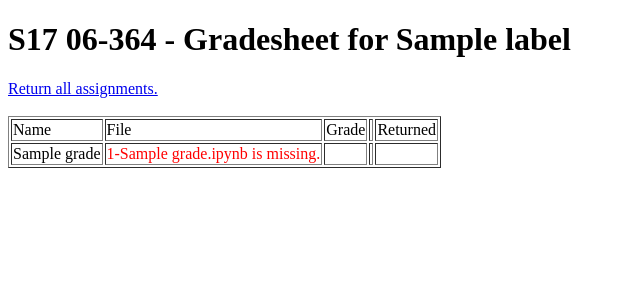
After one commit to jkitchin/s17-06364, a Flask app: template techela/templates/grade-assignment.html in a window 1280 px wide. The commit adds this page. Shown: the top 300 px of the page, without its empty margins (0-640 px from the left). Run offline with Flask 2, Linux system fonts and the light colour scheme; the template is opened without the code that fills it: most values are stand-ins (such as "Sample title", 1, 10 or a date in 2020); parts of the project's set-up code (start-up, migrations or seed data) failed here and were passed over; some libraries are stand-ins or nearby versions.

Commit message:
significant set of changes to add admin pages
hopefully fix some issues for students.

```diff
--- a/setup.py
+++ b/setup.py
@@ -1,7 +1,7 @@
 from setuptools import setup
 
 setup(name='techela',
-      version='0.3.2',
+      version='0.4',
       description='Utilities for techela.',
       url='http://github.com/jkitchin/s17-06364',
       author='John Kitchin',
--- a/techela/__init__.py
+++ b/techela/__init__.py
@@ -1,4 +1,5 @@
 """A flask of techela."""
+from pkg_resources import get_distribution
 
 import os
 import json
@@ -6,13 +7,18 @@ import smtplib
 import subprocess
 import time
 import urllib
+import shutil
 import sys
 
 from email import encoders
 from email.mime.base import MIMEBase
+from email.mime.text import MIMEText
 from email.mime.multipart import MIMEMultipart
 
 from flask import Flask, render_template, redirect, url_for, request
+
+__version__ = get_distribution('techela').version
+
 app = Flask(__name__)
 
 COURSE = 's17-06364'
@@ -53,7 +59,7 @@ def hello():
     if not os.path.exists(CONFIG):
         return redirect(url_for('setup_view'))
 
-    with open(CONFIG) as f:
+    with open(CONFIG, encoding='utf-8') as f:
         data = json.loads(f.read())
         ANDREWID = data['ANDREWID']
         NAME = data['NAME']
@@ -67,7 +73,7 @@ def hello():
         print('Unable to download the course json file!!!!!!')
         ONLINE = False
 
-    with open('{}/s17-06364.json'.format(COURSEDIR)) as f:
+    with open('{}/s17-06364.json'.format(COURSEDIR), encoding='utf-8') as f:
         data = json.loads(f.read())
 
     # First get lecture status
@@ -101,7 +107,7 @@ def hello():
     turned_in = []
     for path in assignment_paths:
         if os.path.exists(path):
-            with open(path) as f:
+            with open(path, encoding='utf-8') as f:
                 d = json.loads(f.read())
                 ti = d['metadata'].get('TURNED-IN', None)
                 if ti:
@@ -116,6 +122,7 @@ def hello():
                            ANDREWID=ANDREWID,
                            NAME=NAME,
                            ONLINE=ONLINE,
+                           version=__version__,
                            lectures=list(zip(lecture_labels, lecture_status)),
                            assignments4templates=list(zip(assignment_labels,
                                                           assignment_paths,
@@ -293,3 +300,219 @@ def submit_post():
         s.quit()
 
     return redirect(url_for('hello'))
+
+# * Admin
+
+@app.route('/admin')
+def admin():
+    "Setup admin page."
+    # First install the new key bindings.
+    import notebook.nbextensions
+    from notebook.services.config import ConfigManager
+
+    import techela
+    js = '{}/{}'.format(techela.__path__[0], 'static/techela.js')
+    notebook.nbextensions.install_nbextension(js, user=True)
+    cm = ConfigManager()
+    cm.update('notebook', {"load_extensions": {"techela": True}})
+
+    ONLINE = True
+    try:
+        urllib.request.urlretrieve('{}/s17-06364.json'.format(BASEURL),
+                                   '{}/s17-06364.json'.format(COURSEDIR))
+    except:
+        print('Unable to download the course json file!!!!!!')
+        ONLINE = False
+
+    with open('{}/s17-06364.json'.format(COURSEDIR)) as f:
+        data = json.loads(f.read())
+
+    # Next get assignments. These are in assignments/label.ipynb For students I
+    # construct assignments/andrewid-label.ipynb to check if they have local
+    # versions.
+    assignments = data['assignments']
+
+    assignment_files = [os.path.split(assignment)[-1]
+                        for assignment in assignments]
+    assignment_labels = [os.path.splitext(f)[0] for f in assignment_files]
+    duedates = [assignments[f]['duedate'] for f in assignments]
+
+    return render_template('admin.html',
+                           ONLINE=ONLINE,
+                           assignments4templates=list(zip(assignment_labels,
+                                                          duedates)))
+
+
+def get_roster():
+    "Read roster and return a list of dictionaries for each student."
+    import csv
+    roster_file = os.path.expanduser('~/Box Sync/s17-06-364/course/roster.csv')
+    with open(roster_file) as f:
+        reader = csv.reader(f, delimiter=',')
+        rows = [row for row in reader]
+        roster_entries = [dict(zip(rows[0], row)) for row in rows]
+    # skip first entry that is the headers
+    return roster_entries[1:]
+
+
+@app.route('/roster')
+def roster():
+    "Render roster page"
+    return render_template('roster.html',
+                           roster=get_roster())
+
+
+@app.route('/grade-assignment/<label>')
+def grade_assignment(label):
+
+    roster = get_roster()
+    andrewids = [d['Andrew ID'] for d in roster]
+
+    submission_dir = os.path.expanduser('~/Box Sync/s17-06-364/submissions')
+    assignment_dir = os.path.expanduser('~/Box Sync/s17-06-364/assignments')
+    assignment_dir = '{}/{}'.format(assignment_dir, label)
+
+    if not os.path.isdir(assignment_dir):
+        os.makedirs(assignment_dir)
+
+    grade_data = []
+
+    for entry in roster:
+        andrewid = entry['Andrew ID']
+        d = {}
+        d['name'] = '{} {}'.format(entry['Preferred/First Name'],
+                                   entry['Last Name'])
+
+        sfile = '{}-{}.ipynb'.format(andrewid, label)
+        SFILE = os.path.join(submission_dir, sfile)
+
+        AFILE = os.path.join(assignment_dir, sfile)
+        if not os.path.exists(AFILE) and os.path.exists(SFILE):
+            # Now we move SFILE to AFILE
+            shutil.copy(SFILE, AFILE)
+
+        d['filename'] = AFILE
+        d['andrewid'] = andrewid
+        d['label'] = label
+
+        # Check for a grade and returned
+        if os.path.exists(AFILE):
+            with open(AFILE) as f:
+                j = json.loads(f.read())
+                if j['metadata'].get('grade', None):
+                    d['grade'] = j['metadata']['grade']['overall']
+                else:
+                    d['grade'] = None
+
+                if j['metadata'].get('RETURNED', None):
+                    d['returned'] = j['metadata']['RETURNED']
+                else:
+                    d['returned'] = None
+
+        grade_data.append(d)
+
+    app.jinja_env.globals.update(exists=os.path.exists)
+
+    return render_template('grade-assignment.html',
+                           label=label,
+                           grade_data=grade_data)
+
+
+@app.route('/grade/<andrewid>/<label>')
+def grade(andrewid, label):
+    "Opens the file for andrewid and label."
+    assignment_dir = os.path.expanduser('~/Box Sync/s17-06-364/assignments')
+    AFILE = os.path.join(assignment_dir,
+                         label,
+                         '{}-{}.ipynb'.format(andrewid, label))
+
+    # Now open the notebook.
+    cmd = ["jupyter", "notebook", AFILE]
+    subprocess.Popen(cmd, stdout=subprocess.PIPE,
+                     stderr=subprocess.PIPE,
+                     stdin=subprocess.PIPE)
+
+    return redirect(url_for('grade_assignment', label=label))
+
+
+@app.route('/return/<andrewid>/<label>')
+def return_one(andrewid, label):
+    assignment_dir = os.path.expanduser('~/Box Sync/s17-06-364/assignments')
+    AFILE = os.path.join(assignment_dir,
+                         label,
+                         '{}-{}.ipynb'.format(andrewid, label))
+    # Make sure file exists
+    if not os.path.exists(AFILE):
+        return redirect(url_for('grade_assignment', label=label))
+
+    # Check for grade, we don't return ungraded files
+    with open(AFILE) as f:
+        j = json.loads(f.read())
+        if j['metadata'].get('grade', None):
+            return redirect(url_for('grade_assignment', label=label))
+        grade = j['metadata']['grade']['overall']
+
+    # Check if it was already returned, we don't return it again
+    if j['metadata'].get('RETURNED', None):
+        return redirect(url_for('grade_assignment', label=label))
+
+    # ok, finally we have to send it back.
+    EMAIL = '{}@andrew.cmu.edu'.format(andrewid)
+
+    with open(CONFIG) as f:
+        data = json.loads(f.read())
+        ANDREWID = data['ANDREWID']
+
+    # Create the container (outer) email message.
+    msg = MIMEMultipart()
+    subject = '[{}] - {}-{}.ipynb has been graded'
+    msg['Subject'] = subject.format(COURSE, andrewid, label)
+    msg['From'] = '{}@andrew.cmu.edu'.format(ANDREWID)
+    msg['To'] = EMAIL
+
+    body = '''Grade = {}'''.format(grade)
+
+    msg.attach(MIMEText(body, 'plain'))
+
+    ctype = 'application/octet-stream'
+    maintype, subtype = ctype.split('/', 1)
+
+    # Save some return data.
+    with open(AFILE) as f:
+        j = json.loads(f.read())
+
+    j['metadata']['RETURNED'] = time.asctime()
+
+    with open(AFILE, 'w') as f:
+        f.write(json.dumps(j))
+
+    with open(AFILE, 'rb') as fp:
+        attachment = MIMEBase(maintype, subtype)
+        attachment.set_payload(fp.read())
+        # Encode the payload using Base64
+        encoders.encode_base64(attachment)
+        # Set the filename parameter
+        aname = '{}-{}.ipynb'.format(ANDREWID, label)
+        attachment.add_header('Content-Disposition', 'attachment',
+                              filename=aname)
+        msg.attach(attachment)
+
+    with smtplib.SMTP_SSL('relay.andrew.cmu.edu', port=465) as s:
+        s.send_message(msg)
+        s.quit()
+
+    return redirect(url_for('grade_assignment', label=label))
+
+
+@app.route('/return-all/<label>')
+def return_all(label):
+    """Return all the assignments for label."""
+
+    roster = get_roster()
+    andrewids = [d['Andrew ID'] for d in roster]
+
+    for andrewid in andrewids:
+        return_one(andrewid, label)
+        time.sleep(1)
+
+    return redirect(url_for('grade_assignment', label=label))
--- a/techela/app.py
+++ b/techela/app.py
@@ -2,9 +2,10 @@ import techela
 import threading
 import webbrowser
 
-port = 5000
+port = 5543
 url = "http://127.0.0.1:{0}".format(port)
 
+print(port, url)
 threading.Timer(1.25, lambda: webbrowser.open(url)).start()
 
 techela.app.run(port=port, debug=True)
--- /dev/null
+++ b/techela/templates/grade-assignment.html
@@ -0,0 +1,38 @@
+<!doctype html>
+<title>S17 06-364 - Techela in a flask</title>
+
+<h1>S17 06-364 - Gradesheet for {{ label }}</h1>
+
+<a href="/return-all/{{ label }}">Return all assignments.</a>
+<br><br>
+<table border="1">
+  <tr>
+    <td>Name</td>
+    <td>File</td>
+    <td>Grade</td>
+    <td></td>
+    <td>Returned</td>
+  </tr>
+
+  {% for d in grade_data %}
+  <tr>
+    <td>{{d['name']}}</td>
+    {% if exists(d['filename']) %}
+    <td><a href="/grade/{{ d['andrewid'] }}/{{ label }}">{{d['andrewid']}}-{{d['label']}}.ipynb</a></td>
+    <td align="center">{{d['grade']}}</td>
+    {% if d['grade'] %}
+    <td><a href="/return/{{ d['andrewid'] }}/{{ label }}">Return</a></td>
+    <td>{{d['returned']}}</td>
+    {% else %}
+    <td></td>
+    <td></td>
+    {% endif %}
+    {% else %}
+    <td><font color="red">{{d['andrewid']}}-{{d['label']}}.ipynb is missing.</font></td>
+    <td></td>
+    <td></td>
+    <td></td>
+    {% endif %}
+  {% endfor %}
+  </tr>
+</table>
```
Also changed, not shown: s17-06364.json (+6 -6 lines), techela/static/techela.js (added, +123 -0 lines), techela/templates/admin.html (added, +28 -0 lines), techela/templates/admin_setup.html (added, +33 -0 lines), techela/templates/hello.html (+23 -4 lines), techela/templates/roster.html (added, +13 -0 lines), 1 other file.
